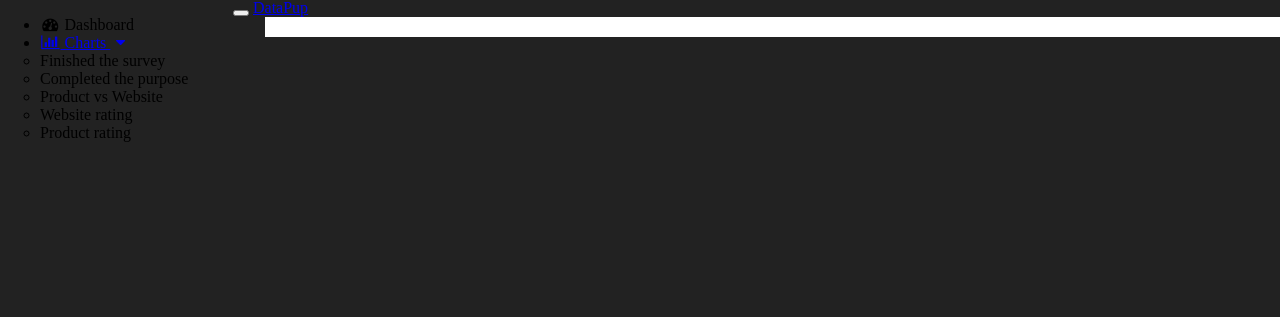
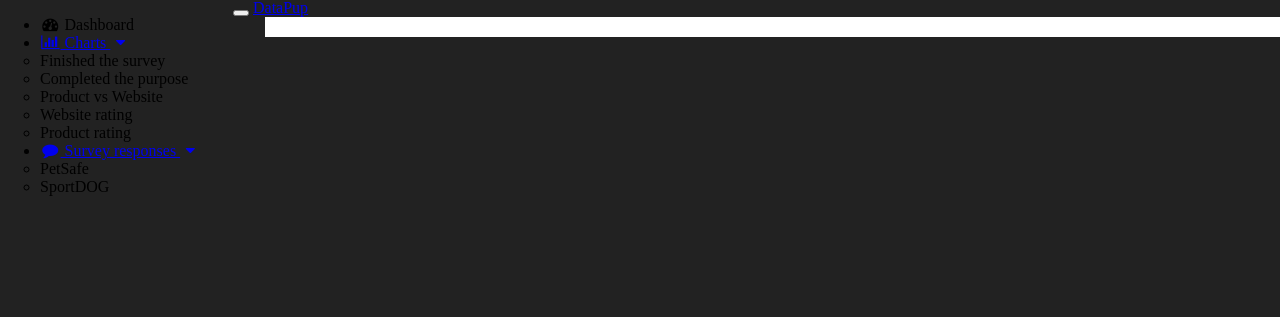
Before and after one commit to annafleming/flask-analytics, a Flask app: page / in a window 1280 px wide. Shown: the part 51-368 px from the top of the page. Run offline with Flask 2, Linux system fonts and the light colour scheme; style sheets or scripts are compiled from the project's sources; some libraries are stand-ins or nearby versions.

Commit message:
Add Survey response menu item

```diff
--- a/analytics/templates/index.html
+++ b/analytics/templates/index.html
@@ -34,9 +34,9 @@
                           <router-link to="/"><i class="fa fa-fw fa-dashboard"></i> Dashboard</router-link>
                       </li>
                       <li>
-                          <a href="javascript:;" data-toggle="collapse" data-target="#demo"><i
+                          <a href="javascript:;" data-toggle="collapse" data-target="#menu-charts"><i
                                   class="fa fa-fw fa-bar-chart-o"></i> Charts <i class="fa fa-fw fa-caret-down"></i></a>
-                          <ul id="demo" class="collapse">
+                          <ul id="menu-charts" class="collapse">
                               <li>
                                   <router-link to="/finished_survey">Finished the survey</router-link>
                               </li>
@@ -51,6 +51,18 @@
                               </li>
                               <li>
                                   <router-link to="/product_rating">Product rating</router-link>
+                              </li>
+                          </ul>
+                      </li>
+                      <li>
+                          <a href="javascript:;" data-toggle="collapse" data-target="#menu-responses"><i
+                                  class="fa fa-fw fa-comment"></i> Survey responses <i class="fa fa-fw fa-caret-down"></i></a>
+                          <ul id="menu-responses" class="collapse">
+                              <li>
+                                  <router-link to="/">PetSafe</router-link>
+                              </li>
+                              <li>
+                                  <router-link to="/">SportDOG</router-link>
                               </li>
                           </ul>
                       </li>
```
